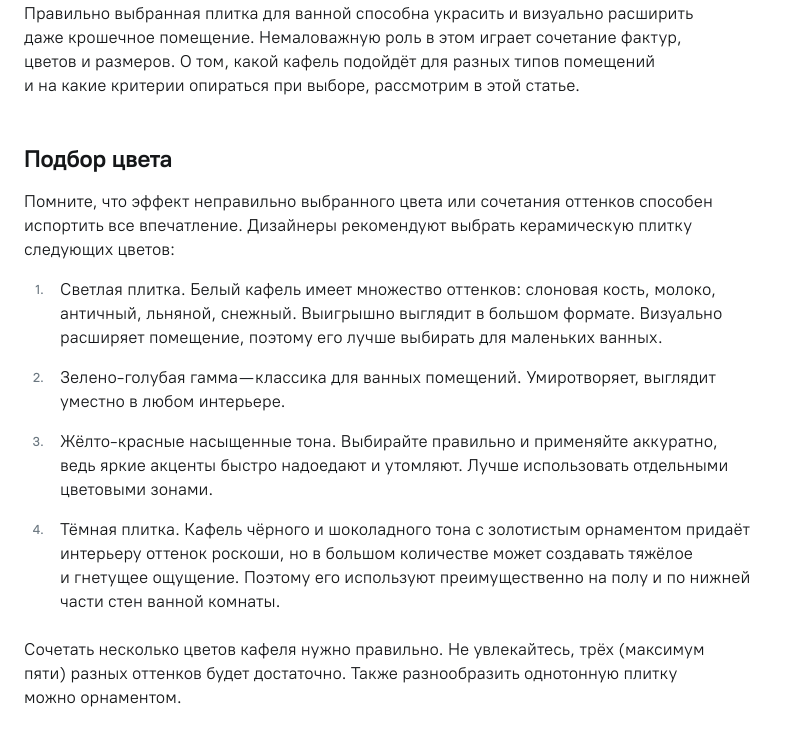
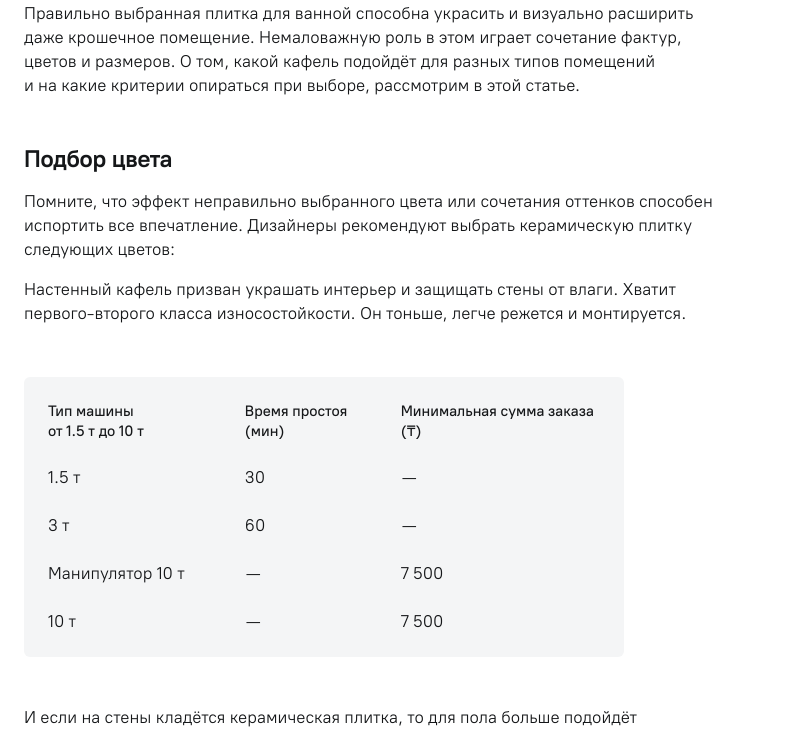
Before and after one commit to luckofcontrol/Text-page, a plain HTML site: page index.html in a window 1280 px wide. Shown: the part 63-796 px from the top of the page, without its empty margins (0-788 px from the left). Drawn offline with Linux system fonts and the light colour scheme.

Commit message:
Добавил таблицу

```diff
--- a/index.html
+++ b/index.html
@@ -20,6 +20,75 @@
       <p>
         Помните, что эффект неправильно выбранного цвета или сочетания оттенков способен испортить все впечатление. Дизайнеры рекомендуют выбрать керамическую плитку следующих цветов:
       </p>
+      <p>
+        Настенный кафель призван украшать интерьер и защищать стены от влаги. Хватит первого-второго класса износостойкости. Он тоньше, легче режется и монтируется.
+      </p>
+      <div class="table-wrapper">
+        <table>
+          <thead>
+            <tr>
+              <th>
+                Тип машины от 1.5 т до 10 т
+              </th>
+              <th>
+                Время простоя (мин)
+              </th>
+              <th>
+                Минимальная сумма заказа (₸)
+              </th>
+            </tr>
+          </thead>
+          <tbody>
+            <tr>
+              <td>
+                1.5 т
+              </td>
+              <td>
+                30
+              </td>
+              <td>
+                —
+              </td>
+            </tr>
+            <tr>
+              <td>
+                3 т
+              </td>
+              <td>
+                60
+              </td>
+              <td>
+                —
+              </td>
+            </tr>
+            <tr>
+              <td>
+                Манипулятор 10 т
+              </td>
+              <td>
+                —
+              </td>
+              <td>
+                7 500
+              </td>
+            </tr>
+            <tr>
+              <td>
+                10 т
+              </td>
+              <td>
+                —
+              </td>
+              <td>
+                7 500
+              </td>
+            </tr>
+          </tbody>
+        </table>
+      </div>
+      <p>
+        И если на стены кладётся керамическая плитка, то для пола больше подойдёт керамогранит. По внешнему виду он напоминает кафель, хотя более тяжёлый и прочный. Водопоглощение любой плитки для ванной должно быть не больше 20%.
+      </p>
       <ol>
         <li>
           Светлая плитка. Белый кафель имеет множество оттенков: слоновая кость, молоко, античный, льняной, снежный. Выигрышно выглядит в большом формате. Визуально расширяет помещение, поэтому его лучше выбирать для маленьких ванных.
@@ -29,6 +98,14 @@
         </li>
         <li>
           Жёлто-красные насыщенные тона. Выбирайте правильно и применяйте аккуратно, ведь яркие акценты быстро надоедают и утомляют. Лучше использовать отдельными цветовыми зонами.
+          <ol>
+            <li>
+              Зелено-голубая гамма — классика для ванных помещений. Умиротворяет, выглядит уместно в любом интерьере.
+            </li>
+            <li>
+              Керамическая плитка — самый популярный облицовочный материал для ванных комнат, который сочетает лучшие эксплуатационные качества и доступную стоимость.
+            </li>
+          </ol>
         </li>
         <li>
           Тёмная плитка. Кафель чёрного и шоколадного тона с золотистым орнаментом придаёт интерьеру оттенок роскоши, но в большом количестве может создавать тяжёлое и гнетущее ощущение. Поэтому его используют преимущественно на полу и по нижней части стен ванной комнаты.
@@ -48,6 +125,63 @@
       <p>
         Настенный кафель призван украшать интерьер и защищать стены от влаги. Хватит первого-второго класса износостойкости. Он тоньше, легче режется и монтируется.
       </p>
+      <table>
+        <tr>
+          <th>
+            Тип машины от 1.5 т до 10 т
+          </th>
+          <th>
+            Время простоя (мин)
+          </th>
+          <th>
+            Минимальная сумма заказа (₸)
+          </th>
+        </tr>
+        <tr>
+          <td>
+            1.5 т
+          </td>
+          <td>
+            30
+          </td>
+          <td>
+            —
+          </td>
+        </tr>
+        <tr>
+          <td>
+            3 т
+          </td>
+          <td>
+            60
+          </td>
+          <td>
+            —
+          </td>
+        </tr>
+        <tr>
+          <td>
+            Манипулятор 10 т
+          </td>
+          <td>
+            —
+          </td>
+          <td>
+            7 500
+          </td>
+        </tr>
+        <tr>
+          <td>
+            10 т
+          </td>
+          <td>
+            —
+          </td>
+          <td>
+            7 500
+          </td>
+        </tr>
+      </table>
       <p>
         И если на стены кладётся керамическая плитка, то для пола больше подойдёт керамогранит. По внешнему виду он напоминает кафель, хотя более тяжёлый и прочный. Водопоглощение любой плитки для ванной должно быть не больше 20%.
       </p>
--- a/style/style.css
+++ b/style/style.css
@@ -33,6 +33,7 @@ body{
   font-weight: 400;
   padding: 0 16px;
   color: hsla(210, 9%, 9%, 1); /* grey90 */
+  overflow-x: hidden;
 }
 @media (min-width: 768px){
   body{
@@ -195,3 +196,49 @@ ul li:before{
     left: -4px;
   }
 }
+
+
+/* Таблица */
+.table-wrapper{
+  overflow-x: scroll;
+  width: 100%;
+}
+
+table{
+  margin: 36px 0 48px 0;
+  padding: 0;
+  border-collapse: collapse;
+  text-align: left;
+  background-color: hsla(210, 10%, 96%, 1); /* grey3 */
+  table-layout: fixed;
+  border-radius: 6px;
+  min-width: 600px;
+  max-width: 600px;
+}
+
+th{
+  font-size: 15px;
+  line-height: 20px;
+  font-weight: 500;
+  color: hsla(210, 9%, 9%, 1); /* grey90 */
+  padding: 24px 0 24px 24px;
+}
+th:last-child{
+  padding-right: 24px;
+}
+td{
+  font-size: 15px;
+  line-height: 20px;
+  font-weight: 400;
+  color: hsla(210, 9%, 9%, 1); /* grey90 */
+  padding: 0 0 24px 24px;
+}
+td:last-child{
+  padding-right: 24px;
+}
+@media (min-width: 768px){
+  td{
+    font-size: 17px;
+    line-height: 24px;
+  }
+}
```
